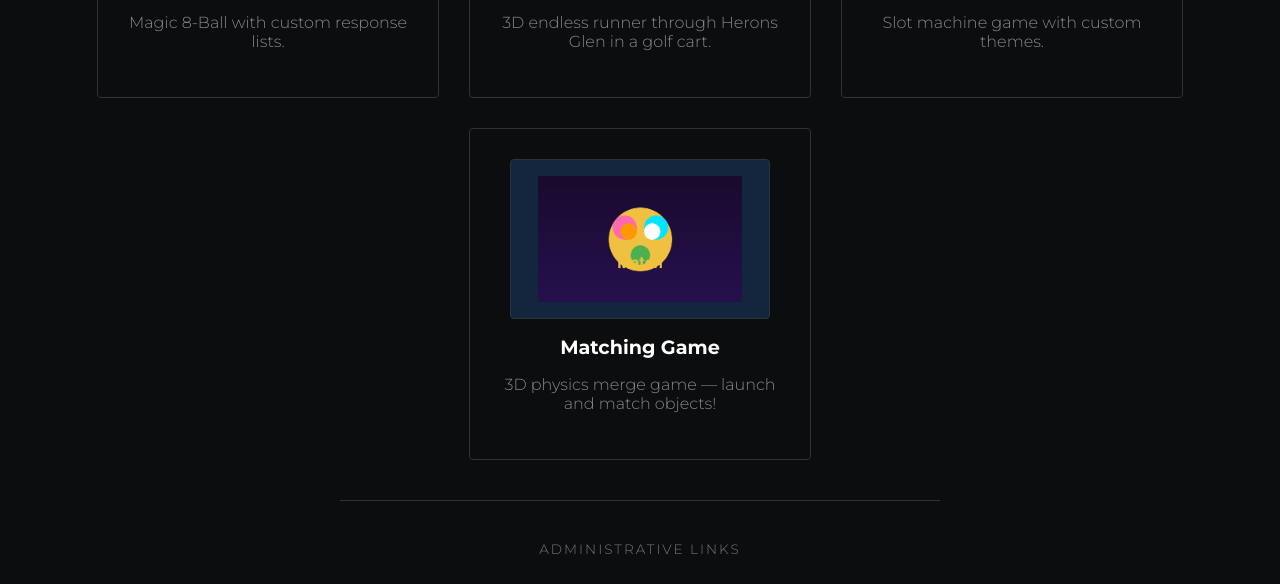
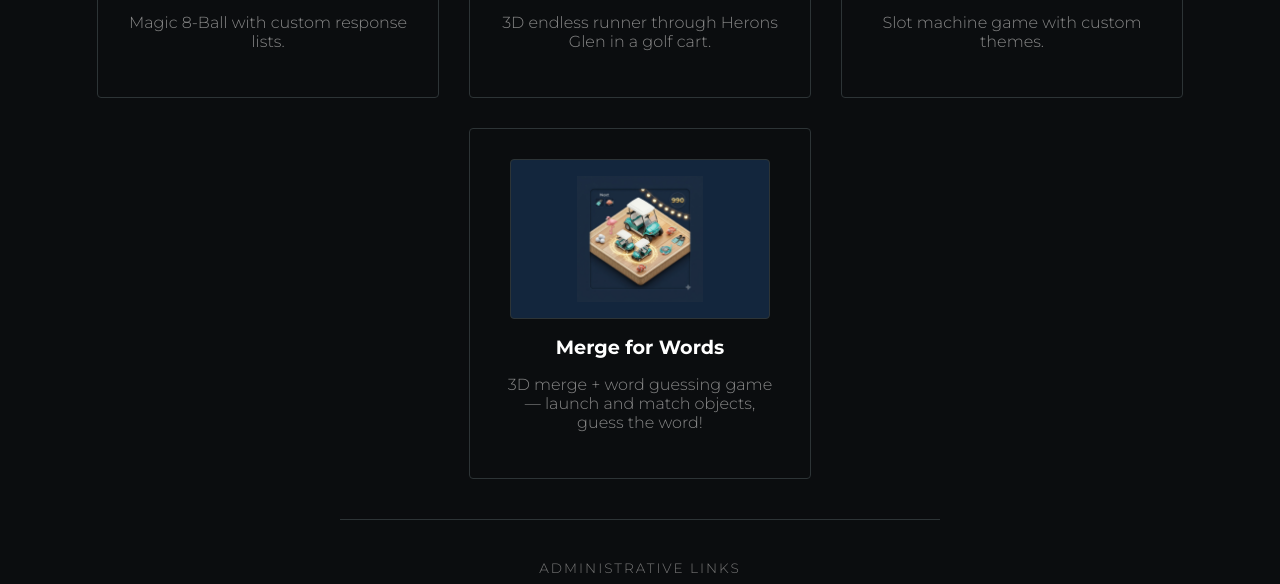
Before and after one commit to Dave-Hofstra/LandingPage, a plain HTML site: page index.html in a window 1280 px wide. Shown: the part 1186-1770 px from the top of the page. Drawn offline with Linux system fonts and the light colour scheme.

Commit message:
feat: replace Matching Game card with Merge for Words
- Updated app card to Merge for Words (3D merge + word guessing game)
- Swapped thumbnail asset for mergeforwords-thumb.png

```diff
--- a/index.html
+++ b/index.html
@@ -191,10 +191,10 @@
             <h2>Slots</h2>
             <p>Slot machine game with custom themes.</p>
         </a>
-        <a href="/MatchingGame/" class="card">
-            <img class="card-image" src="/LandingPage/assets/matchinggame-thumb.png" alt="MatchingGame" loading="lazy" style="object-fit:contain;background:#13263d;padding:16px;box-sizing:border-box;">
-            <h2>Matching Game</h2>
-            <p>3D physics merge game — launch and match objects!</p>
+        <a href="/MergeForWords/" class="card">
+            <img class="card-image" src="/LandingPage/assets/mergeforwords-thumb.png" alt="Merge for Words" loading="lazy" style="object-fit:contain;background:#13263d;padding:16px;box-sizing:border-box;">
+            <h2>Merge for Words</h2>
+            <p>3D merge + word guessing game — launch and match objects, guess the word!</p>
         </a>
     </div>
 
```
Also changed, not shown: assets/matchinggame-thumb.png (deleted), assets/mergeforwords-thumb.png (added).
